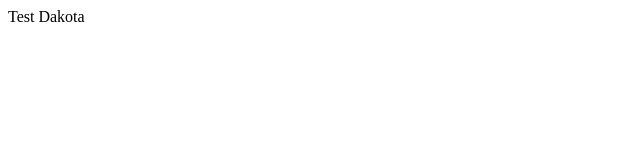
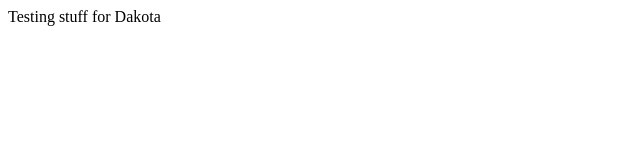
Before and after one commit to reddign/codingpirates, a plain HTML site: page test4.htm in a window 1280 px wide. Shown: the full height of the page, 0-640 px from the left. Drawn offline with Linux system fonts and the light colour scheme.

Commit message:
made a change

```diff
--- a/test4.htm
+++ b/test4.htm
@@ -5,6 +5,6 @@
     <title>Document</title>
 </head>
 <body>
-    Test Dakota
+    Testing stuff for Dakota
 </body>
 </html>
```
